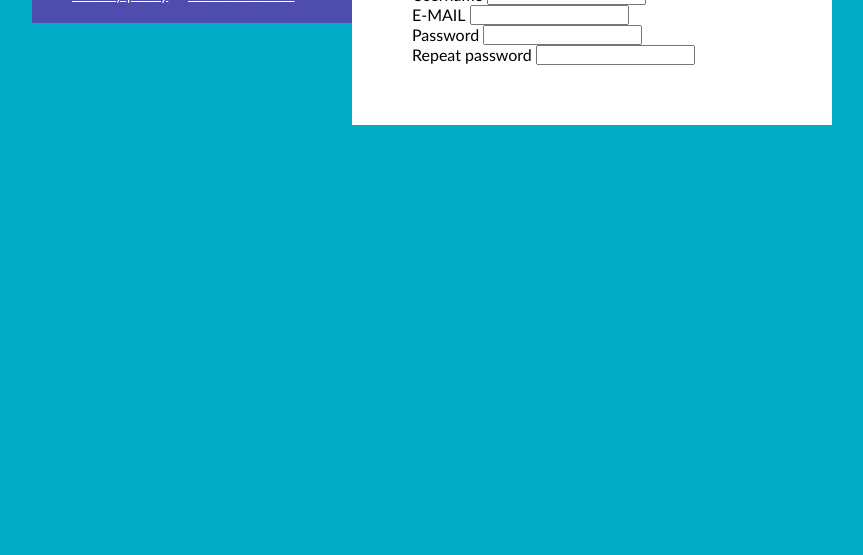
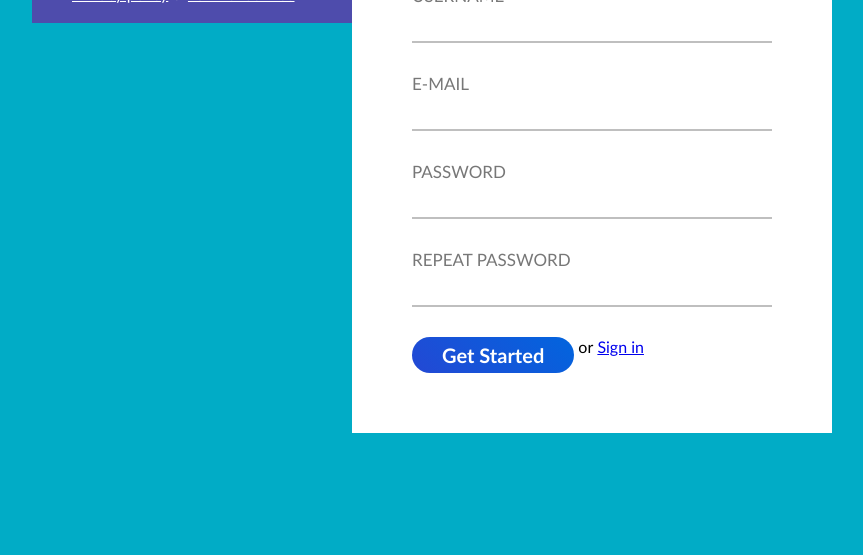
Before and after one commit to fOKSEN1/4-sign-up, a plain HTML site: page index.html in a window 1280 px wide. Shown: the part 245-800 px from the top of the page, without its empty margins (208-1071 px from the left). Drawn offline with Linux system fonts and the light colour scheme.

Commit message:
input and button style

```diff
--- a/css/form.css
+++ b/css/form.css
@@ -0,0 +1,57 @@
+form {
+    display: inline-block;
+    width: 100%;
+}
+
+form > .form-row {
+    display: inline-block;
+    width: 100%;
+    margin-top: 30px;
+}
+
+form > .form-row:first-of-type {
+    margin-top: 0;
+}
+
+form > .form-row >label {
+    display: inline-block;
+    width: 100%;
+    font-size: 17px;
+    color: #777;
+    margin-bottom: 5px;
+    text-transform: uppercase;
+}
+
+form > .form-row > input{
+    display: inline-block;
+    width: 100%;
+    font-size: 20px;
+    line-height: 30px;
+    border: none;
+    border-bottom: 2px solid #BFBFBF;
+}
+
+form > .form-row > button {
+    font-size: 20px;
+    line-height: 26px;
+    font-weight: bold;
+    text-transform: capitalize;
+    padding: 5px;
+    padding-left: 30px;
+    padding-right: 30px;
+    border-radius: 20px;
+    color: #fff;
+    background: #2348d4;
+background: linear-gradient(
+    43deg,
+    rgba(35,72,212,1) 0%,
+     rgba(2,101,222,1) 100%)
+     ;
+    border: none;
+}
+
+form > .form-row > span {
+}
+
+form > .form-row > a {
+}
--- a/css/main.css
+++ b/css/main.css
@@ -21,7 +21,11 @@ body {
 h1 {
 }
 
-a{
+.bottom-texts{
+
+}
+
+.bottom-texts > a{
     color: #fff;
 }
 
@@ -32,37 +36,5 @@ a{
     background-color: #fff;
 }
 
-/* SPALVOS
-
-Juoda -  pikseliai nešviečia (0% intensyvumo)
-balta -  pikseliai šviečia visi ir maximaliai intensyviai (100% intensyvumo)
-
-rgb(0, 0, 0) Juoda
-#000000 (6 nuliukai)
-
-#0000 (4 nuliukai)
-#000  (3 nuliukai)
-rgba (0, 0, 0, 1)
-#00000000 (8 nuliukai)
-
-rgb(255, 255, 255) Balta
-#ffffff (6 f)
-
-#ffff   (4 nuliukai)
-#fff (3 nuliukai)
-rba (255, 255, 255, 1)
-#ffffffff (8 nuliukai)
-
-Oranzine
-rgb(255, 102, 0)
-#ff6600
-#f60
-
-#ff6600ff
-rgba(255, 102, 0, 1)
-#f60f
-
-#aacc87 - negalimas sutrumpinti, nes visos nariu poros nera is pasikartojanciu simboliu ( bent viena pora nesikartoja ir yra nesuturmpinamas reiskinys
-
-
-*/
+   .close {
+   }
--- a/index.html
+++ b/index.html
@@ -6,25 +6,26 @@
     <meta http-equiv="X-UA-Compatible" content="IE=edge">
     <meta name="viewport" content="width=device-width, initial-scale=1.0">
     <title>Sign-up</title>
+    <!-- base -->
     <link rel="stylesheet" href="./css/reset.css">
+    <!-- components -->
+    <link rel="stylesheet" href="./css/form.css">
+    <!-- custom-->
     <link rel="stylesheet" href="./css/main.css">
 </head>
 
 <body>
     <main class="container">
-        <!-- left column-->
         <div class="left-column">
             <h1>sign up</h1>
-            <div>
+            <div class="bottom-texts">
                 <a href="#">Privacy policy</a>
                 <span>&amp;</span>
                 <a href="#">Term of service</a>
             </div>
         </div>
-        <!-- right column-->
         <div class="right-column">
-
-            <div>&#x2573</div>
+            <div class="close">&#x2573</div>
             <form>
                 <div class="form-row">
                     <label for="">Username</label>
@@ -42,6 +43,11 @@
                     <label for="">Repeat password</label>
                     <input type="password">
                 </div>
+                <div class="form-row">
+                <button class="Button" type="submit">Get started</button>
+                <span>or</span>
+                <a href="#">Sign in</a>
+                </div>
             </form>
         </div>
     </main>
```
